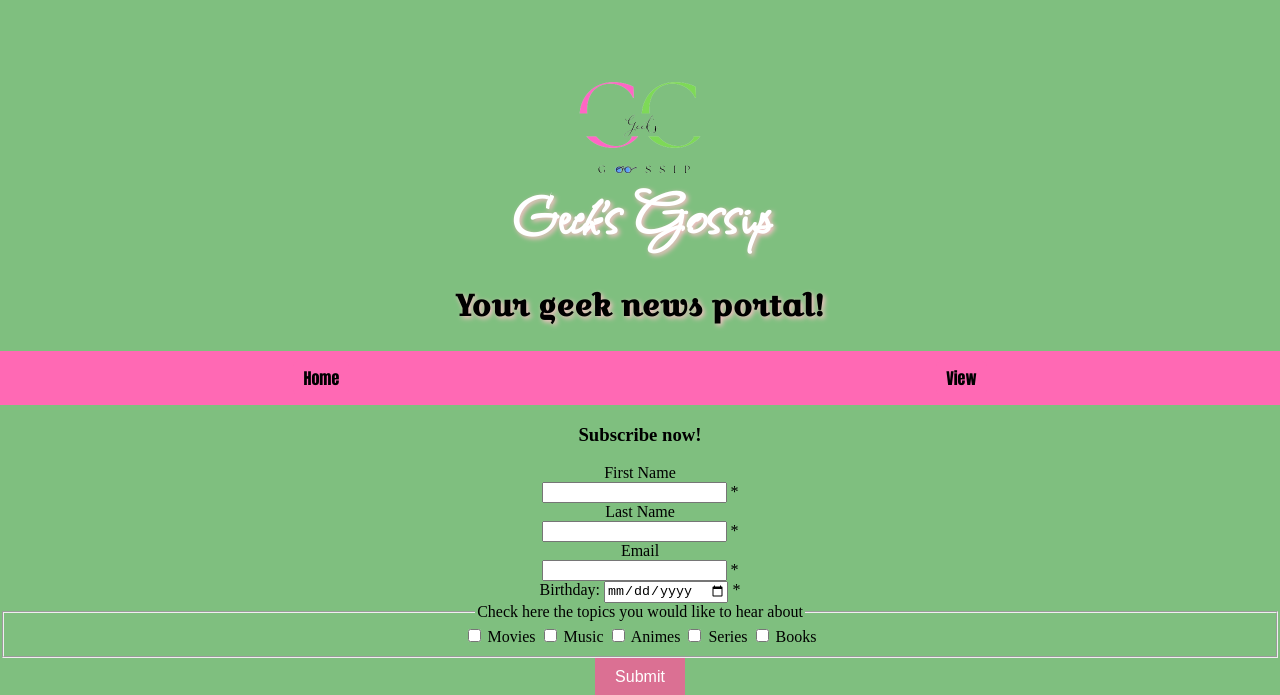
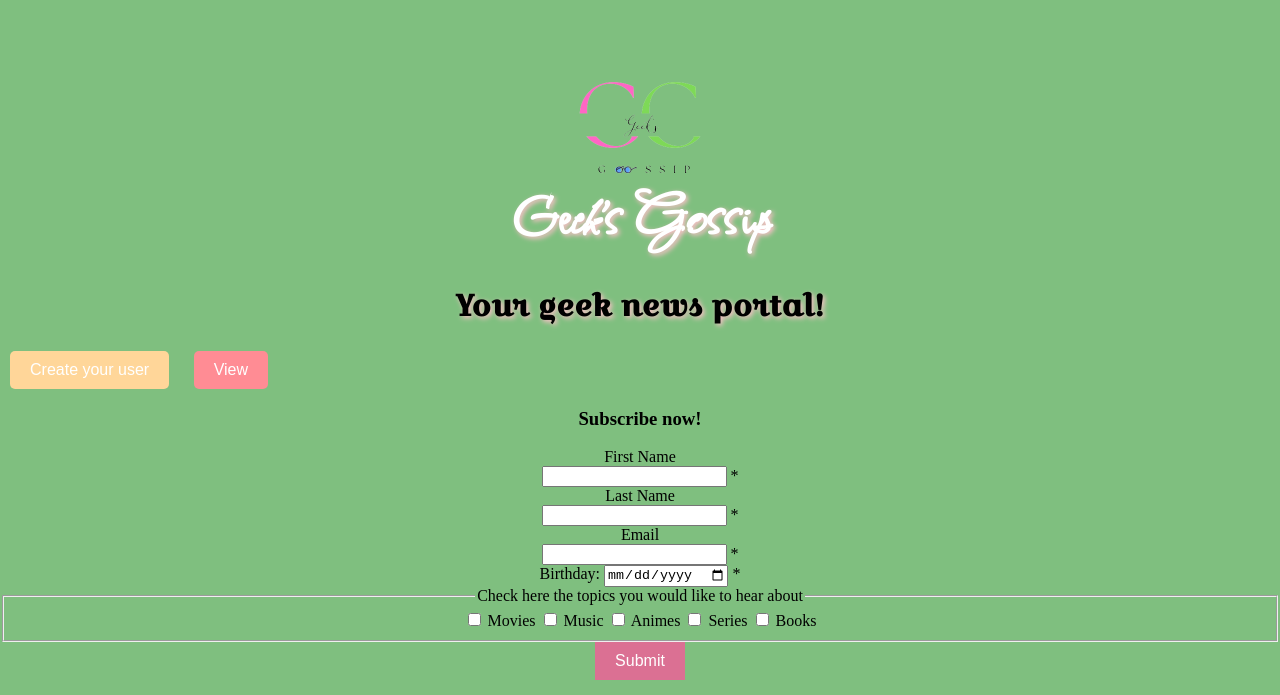
Before and after one commit to deiadourado/Dynamic-Web-Site-with-Database-Integration, a PHP site: page / in a window 1280 px wide. Shown: the top 695 px of the page. Run offline with PHP 8.4, Linux system fonts and the light colour scheme.

Commit message:
update styles.css, index.php and update.php

```diff
--- a/css/styles.css
+++ b/css/styles.css
@@ -128,3 +128,29 @@ form {
 .btn-primary:hover {
     background-color: #ff1493;
 }
+
+/* Sweet-themed button styles with hover effect */
+.new-user-button,
+.view-button {
+    display: inline-block;
+    margin: 0 10px;
+    padding: 10px 20px;
+    text-decoration: none;
+    font-size: 16px;
+    color: #fff;
+    border-radius: 5px;
+    transition: background-color 0.3s ease-in-out;
+}
+
+.view-button {
+    background-color: #ff8c94; /* Sweet color for the gallery button */
+}
+
+.new-user-button {
+    background-color: #ffd699; /* Sweet color for the recipe button */
+}
+
+.view-button:hover,
+.new-user-button:hover {
+    background-color: #ff6f78; /* Darker sweet color on hover */
+}
--- a/index.php
+++ b/index.php
@@ -90,9 +90,15 @@
     </div>
     <h2>Your geek news portal!</h2>
 
-    <div class="menu">
+    <div class="buttons">
+                <a href="create_user.php" class="new-user-button">Create your user</a>
+                <a href="view.php" class="view-button">View</a>
+            </div>
+
+    <!-- <div class="menu">
             <span class="menu-item"><a href="index.php">Home</a></span>
             <span class="menu-item"><a href="view.php">View</a></span>
+            <span class="menu-item"><a href="create_user.php">Create User</a></span> <!-- Botão para a página de criação de usuário -->
     </div>
 
     </header>
```
Also changed, not shown: create_user.php (added, +59 -0 lines), create_user_script.php (added, +18 -0 lines), update.php (+10 -7 lines).
